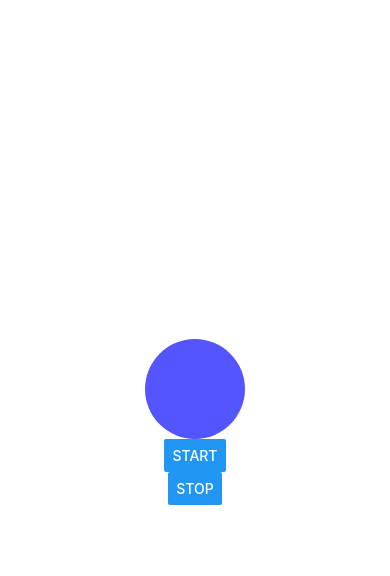
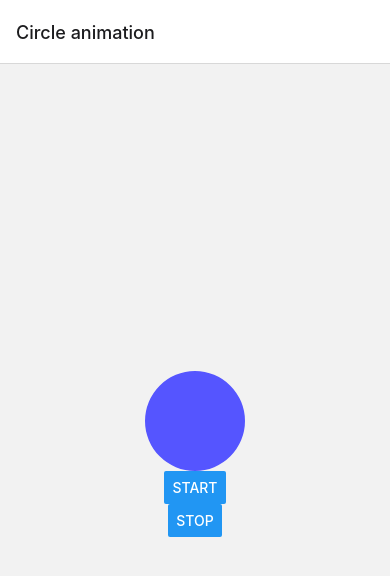
Before and after one commit to realmizzer/rn-playground, a React Native app: screen / in a window 390 px wide. Shown: the top 576 px of the page. Built offline with nearby package versions, Linux system fonts and the light colour scheme.

Commit message:
added an one route navigation

```diff
--- a/src/App.tsx
+++ b/src/App.tsx
@@ -1,90 +1,6 @@
-import React, {useCallback, useEffect, useRef} from 'react';
-import {Animated, Button, SafeAreaView, StyleSheet} from 'react-native';
-
-const ITEM_SIZE = 100;
+import React from 'react';
+import {Navigator} from './modules/Navigator/Navigator.tsx';
 
 export default function App() {
-  const circleAnimValue = useRef(new Animated.Value(0.5)).current;
-  const crossAnimValue = useRef(new Animated.Value(0)).current;
-  const animationRef = useRef<Animated.CompositeAnimation | null>(null);
-
-  const createAnimation = useCallback(() => {
-    animationRef.current = Animated.loop(
-      Animated.parallel([
-        Animated.sequence([
-          Animated.spring(circleAnimValue, {toValue: 1, useNativeDriver: true}),
-          Animated.spring(circleAnimValue, {
-            toValue: 0.5,
-            useNativeDriver: true,
-          }),
-        ]),
-        Animated.sequence([
-          Animated.spring(crossAnimValue, {
-            toValue: 0.2,
-            useNativeDriver: true,
-          }),
-          Animated.spring(crossAnimValue, {
-            toValue: 0.8,
-            useNativeDriver: true,
-          }),
-          Animated.spring(crossAnimValue, {toValue: 1, useNativeDriver: true}),
-        ]),
-      ]),
-    );
-  }, [circleAnimValue, crossAnimValue]);
-
-  const onStartPress = useCallback(() => {
-    createAnimation();
-    animationRef.current?.start();
-  }, [createAnimation]);
-
-  const onStopPress = () => {
-    animationRef.current?.stop();
-  };
-
-  useEffect(() => {
-    createAnimation();
-    onStartPress();
-  }, [createAnimation, onStartPress]);
-
-  return (
-    <SafeAreaView style={styles.container}>
-      <Animated.View
-        style={[
-          styles.item,
-          {
-            borderRadius: circleAnimValue.interpolate({
-              inputRange: [0, 1],
-              outputRange: [0, ITEM_SIZE / 2],
-            }),
-            opacity: circleAnimValue,
-            transform: [
-              {scale: circleAnimValue},
-              {
-                rotate: circleAnimValue.interpolate({
-                  inputRange: [0, 1],
-                  outputRange: ['0deg', '360deg'],
-                }),
-              },
-            ],
-          },
-        ]}
-      />
-      <Button title={'Start'} onPress={onStartPress} />
-      <Button title={'Stop'} onPress={onStopPress} />
-    </SafeAreaView>
-  );
+  return <Navigator />;
 }
-
-const styles = StyleSheet.create({
-  container: {
-    flex: 1,
-    justifyContent: 'center',
-    alignItems: 'center',
-  },
-  item: {
-    width: ITEM_SIZE,
-    height: ITEM_SIZE,
-    backgroundColor: '#5555FF',
-  },
-});
--- /dev/null
+++ b/src/modules/CircleAnimation/CircleAnimation.tsx
@@ -0,0 +1,90 @@
+import React, {useCallback, useEffect, useRef} from 'react';
+import {Animated, Button, StyleSheet, View} from 'react-native';
+
+const ITEM_SIZE = 100;
+
+export const CircleAnimation = () => {
+  const circleAnimValue = useRef(new Animated.Value(0.5)).current;
+  const crossAnimValue = useRef(new Animated.Value(0)).current;
+  const animationRef = useRef<Animated.CompositeAnimation | null>(null);
+
+  const createAnimation = useCallback(() => {
+    animationRef.current = Animated.loop(
+      Animated.parallel([
+        Animated.sequence([
+          Animated.spring(circleAnimValue, {toValue: 1, useNativeDriver: true}),
+          Animated.spring(circleAnimValue, {
+            toValue: 0.5,
+            useNativeDriver: true,
+          }),
+        ]),
+        Animated.sequence([
+          Animated.spring(crossAnimValue, {
+            toValue: 0.2,
+            useNativeDriver: true,
+          }),
+          Animated.spring(crossAnimValue, {
+            toValue: 0.8,
+            useNativeDriver: true,
+          }),
+          Animated.spring(crossAnimValue, {toValue: 1, useNativeDriver: true}),
+        ]),
+      ]),
+    );
+  }, [circleAnimValue, crossAnimValue]);
+
+  const onStartPress = useCallback(() => {
+    createAnimation();
+    animationRef.current?.start();
+  }, [createAnimation]);
+
+  const onStopPress = () => {
+    animationRef.current?.stop();
+  };
+
+  useEffect(() => {
+    createAnimation();
+    onStartPress();
+  }, [createAnimation, onStartPress]);
+
+  return (
+    <View style={styles.container}>
+      <Animated.View
+        style={[
+          styles.item,
+          {
+            borderRadius: circleAnimValue.interpolate({
+              inputRange: [0, 1],
+              outputRange: [0, ITEM_SIZE / 2],
+            }),
+            opacity: circleAnimValue,
+            transform: [
+              {scale: circleAnimValue},
+              {
+                rotate: circleAnimValue.interpolate({
+                  inputRange: [0, 1],
+                  outputRange: ['0deg', '360deg'],
+                }),
+              },
+            ],
+          },
+        ]}
+      />
+      <Button title={'Start'} onPress={onStartPress} />
+      <Button title={'Stop'} onPress={onStopPress} />
+    </View>
+  );
+};
+
+const styles = StyleSheet.create({
+  container: {
+    flex: 1,
+    justifyContent: 'center',
+    alignItems: 'center',
+  },
+  item: {
+    width: ITEM_SIZE,
+    height: ITEM_SIZE,
+    backgroundColor: '#5555FF',
+  },
+});
--- /dev/null
+++ b/src/modules/Navigator/Navigator.tsx
@@ -0,0 +1,23 @@
+import React from 'react';
+import {NavigationContainer} from '@react-navigation/native';
+import {createNativeStackNavigator} from '@react-navigation/native-stack';
+import {CircleAnimation} from '../CircleAnimation/CircleAnimation.tsx';
+import {routes} from './routes.ts';
+
+const Stack = createNativeStackNavigator();
+
+export const Navigator = () => {
+  return (
+    <NavigationContainer>
+      <Stack.Navigator initialRouteName={routes.CircleAnimation}>
+        <Stack.Screen
+          name={routes.CircleAnimation}
+          component={CircleAnimation}
+          options={{
+            title: 'Circle animation',
+          }}
+        />
+      </Stack.Navigator>
+    </NavigationContainer>
+  );
+};
--- /dev/null
+++ b/src/modules/Navigator/routes.ts
@@ -0,0 +1,3 @@
+export const routes = {
+  CircleAnimation: 'CircleAnimation',
+};
```
